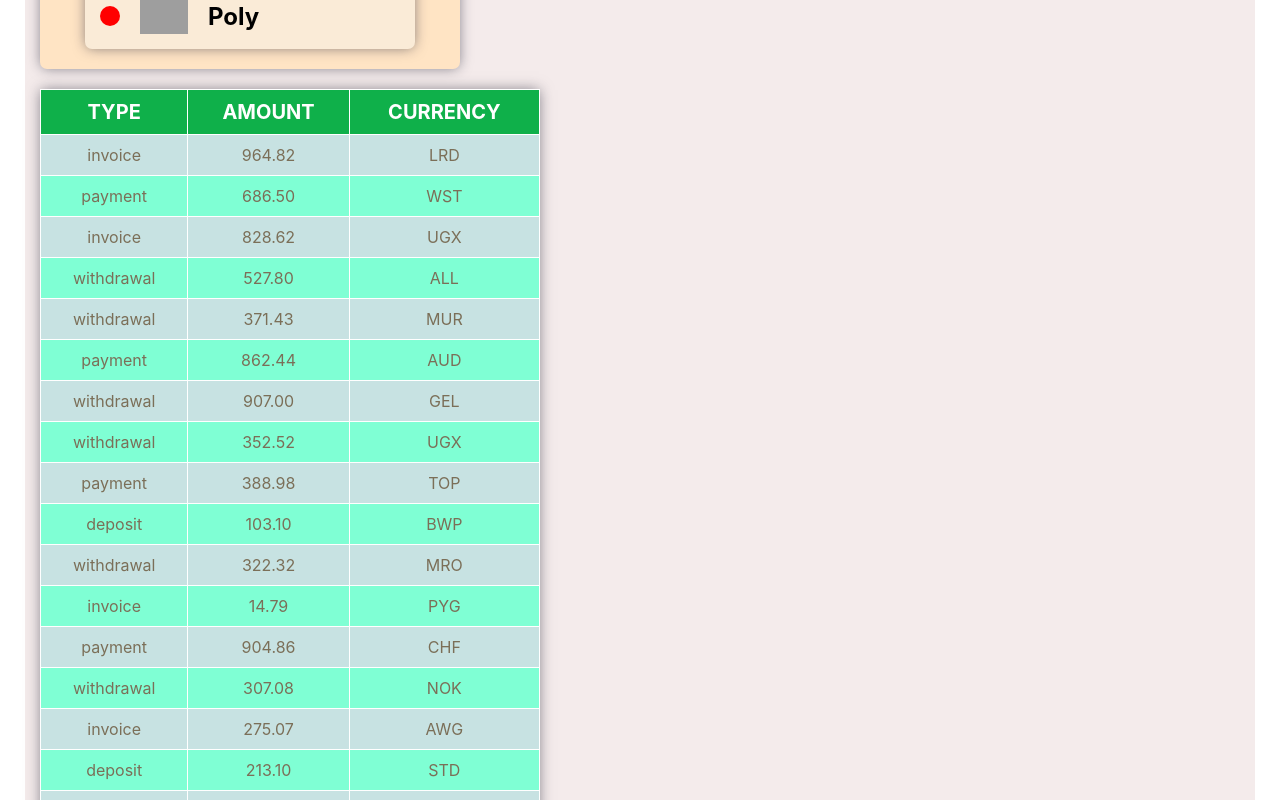
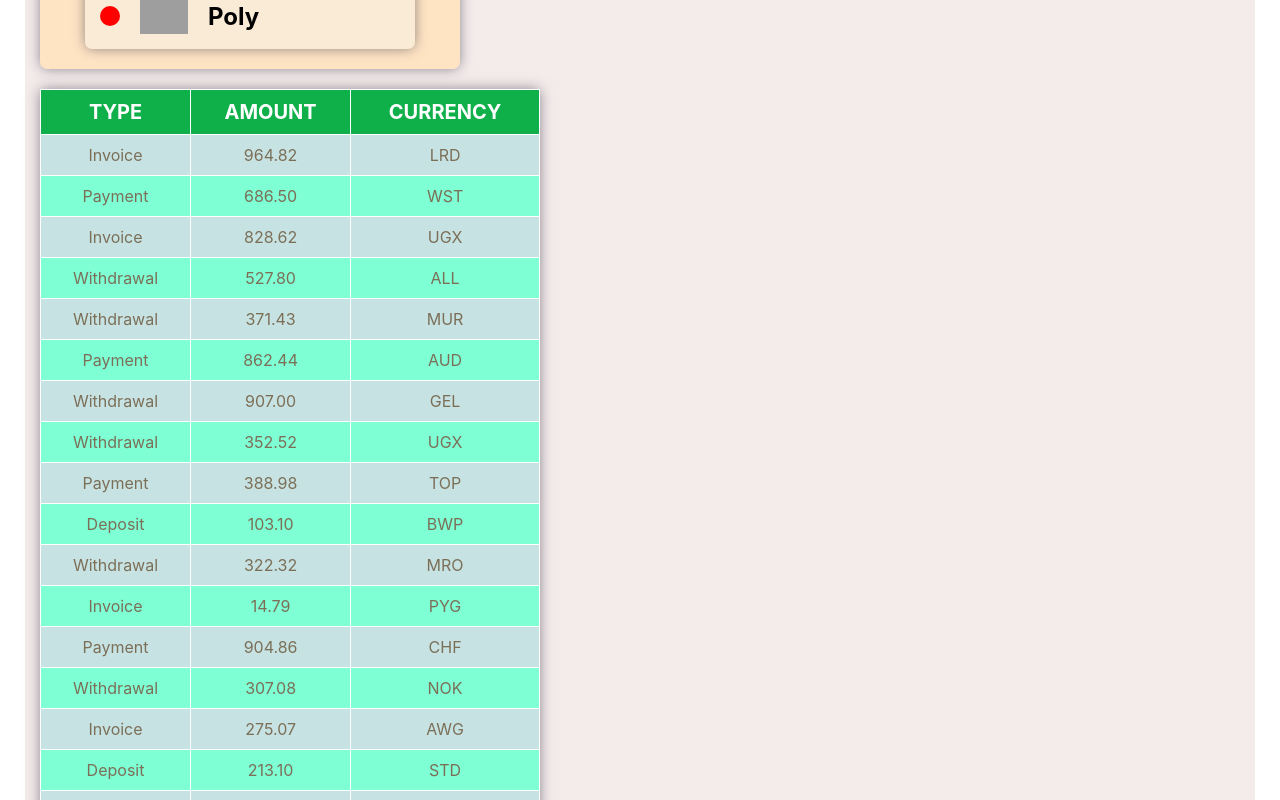
Before and after one commit to OlgaTikhonchik/goit-react-hw-01-components, a React (Create React App) app: page / in a window 1280 px wide. Shown: the part 1040-1840 px from the top of the page. Built offline with nearby package versions, Linux system fonts and the light colour scheme; grey boxes are pictures that could not be loaded.

Commit message:
Update TransactionHistory.module.css

```diff
--- a/src/components/TransactionHistory/TransactionHistory.module.css
+++ b/src/components/TransactionHistory/TransactionHistory.module.css
@@ -13,6 +13,7 @@ th {
   border: 1px solid rgb(255, 255, 255);
   padding: 10px;
   text-align: center;
+  text-transform: capitalize;
 }
 
 td {
```
